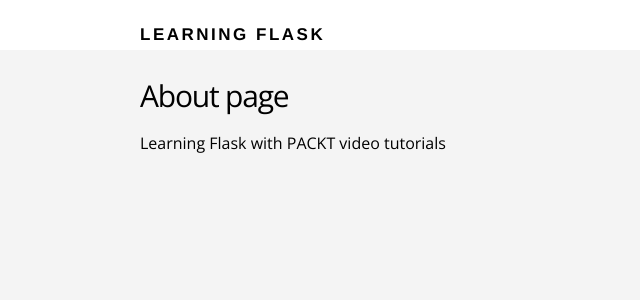
After one commit to shopopalo/learning-flask, a Flask app: page /about in a window 1280 px wide. The commit adds this page. Shown: the top 300 px of the page, without its empty margins (0-640 px from the left). Run offline with Flask 2, Linux system fonts and the light colour scheme.

Commit message:
added about page

```diff
--- a/routes.py
+++ b/routes.py
@@ -6,5 +6,10 @@
 def index():
 	return render_template("index.html")
 
+@app.route("/about")
+def about():
+	return render_template("about.html")
+
+
 if __name__ == "__main__":
 	app.run(debug=True)
--- /dev/null
+++ b/templates/about.html
@@ -0,0 +1,10 @@
+{% extends "layout.html" %}
+
+{% block content %}
+	<main class="about-section">
+		<div class="container">
+			<h2>About page</h2>
+			<p>Learning Flask with PACKT video tutorials</p>
+		</div>
+	</main>
+{% endblock %}
--- a/templates/index.html
+++ b/templates/index.html
@@ -6,7 +6,7 @@
 			<div class="section-content">
 				<h2>Discover places near you</h2>
 				<a href="#" class="btn-primary">Sign up</a>
-				<a href="#" class="btn-secondary">Learn more</a>
+				<a href="{{ url_for('about') }}" class="btn-secondary">Learn more</a>
 			</div>
 			<div class="section-device">
 				<img src="{{ url_for('static', filename='img/device.png') }}" alt="">
```
